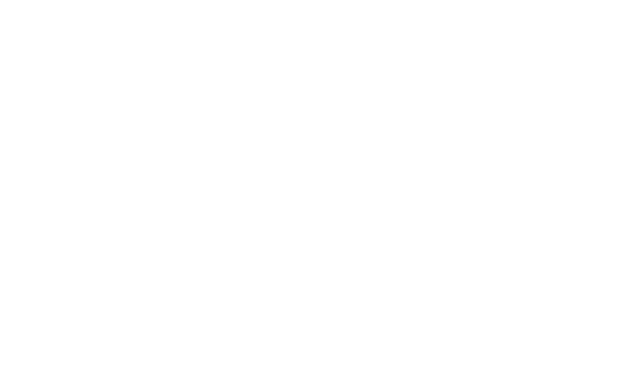
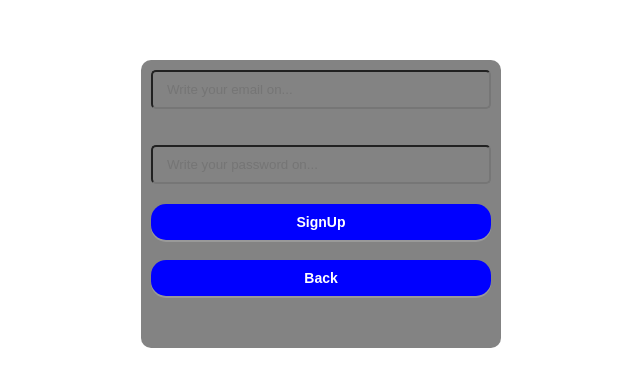
Before and after one commit to Ivan-Oliver/HarryPoterWeb, a React (Create React App) app in the folder harrypoterweb/: page /signup in a window 1280 px wide. Before the commit this address had no page. Shown: the part 246-632 px from the top of the page, without its empty margins (319-959 px from the left). Built offline with nearby package versions, Linux system fonts and the light colour scheme.

Commit message:
feat signup implemented

```diff
--- a/harrypoterweb/src/containers/router/index.tsx
+++ b/harrypoterweb/src/containers/router/index.tsx
@@ -1,5 +1,6 @@
 import { FC } from 'react'
 import { BrowserRouter, Routes, Route } from "react-router-dom";
+import SignupForm from "../../views/Auth/Signup";
 import Categories from '../../views/Categories';
 import Welcome from "../../views/Welcome"
 
@@ -9,6 +10,7 @@ const Router: FC = () => {
         <Routes>
             <Route path='/welcome' element={<Welcome/>}/>
             <Route path='/categories' element={<Categories/>}/>
+            <Route path='/signup' element={<SignupForm/>}/>
 
         </Routes>
         </BrowserRouter>
--- /dev/null
+++ b/harrypoterweb/src/views/Auth/Signup/constants.ts
@@ -0,0 +1,16 @@
+import * as Yup from "yup";
+
+export const validationSchema = Yup.object().shape({
+  email: Yup.string()
+    .email("Formato de email no valido")
+    .required("El campo email es requerido"),
+  password: Yup.string()
+    .min(4, "Too Short!")
+    .max(12, "Too Long!")
+    .required("Required"),
+});
+
+export const initialValues = {
+  email: "",
+  password: "",
+};
--- /dev/null
+++ b/harrypoterweb/src/views/Auth/Signup/index.tsx
@@ -0,0 +1,71 @@
+import { FC, memo, useCallback } from 'react'
+import React, { useState } from 'react'
+import { useNavigate } from 'react-router-dom'
+import {
+  Form,
+  FormButton,
+  FormContainer,
+  Input,
+  Error,
+  InputContainer,
+  BackButton
+} from './styles'
+import { Formik, Field } from 'formik'
+import { initialValues, validationSchema } from './constants'
+import { signup } from '../../../services/api/auth'
+
+
+const SignupForm: FC = () => {
+  const navigate = useNavigate()
+  const [error, setError] = useState<string | null>(null)
+
+  const handleSignup = async (values: typeof initialValues) => {
+    const signupError = await signup(values);
+
+    if (!signupError) {
+      navigate('/categories');
+    } else {
+      setError(signupError);
+    }
+  };
+
+  const handlegoToBack = useCallback(() => {
+    navigate('/')
+  }, [navigate])
+
+
+  return (
+    <FormContainer>
+      <Formik
+        validationSchema={validationSchema}
+        onSubmit={handleSignup}
+        initialValues={initialValues}
+      >
+        <Form>
+          <Field name="email">
+            {({ field, meta }: { field: any; meta: any }) => (
+              <InputContainer>
+                <Input $hasError={!!meta?.error} type="text"
+                  placeholder="Write your email on..." {...field} />
+                {meta?.error && <Error>{meta.error}</Error>}
+              </InputContainer>
+            )}
+          </Field>
+          <Field name="password">
+            {({ field, meta }: { field: any; meta: any }) => (
+              <InputContainer>
+                <Input $hasError={!!meta?.error} {...field} placeholder="Write your password on..."
+                  type="password" />
+                {meta?.error && <Error>{meta.error}</Error>}
+              </InputContainer>
+            )}
+          </Field>
+          <FormButton type="submit">SignUp</FormButton>
+          {<BackButton onClick={handlegoToBack}>Back</BackButton>}
+        </Form>
+      </Formik>
+    </FormContainer>
+  )
+}
+
+export default memo(SignupForm)
--- /dev/null
+++ b/harrypoterweb/src/views/Auth/Signup/styles.ts
@@ -0,0 +1,114 @@
+import styled, { css } from "styled-components";
+import { Form as DefaultForm } from 'formik'
+
+
+
+export const FormContainer = styled.div`
+background-repeat: no-repeat;
+background-size: cover;
+background-position: 100% 100%;
+width: 100vw;
+height:100vh;
+align-items: center;
+display: flex;
+justify-content: center;
+
+`
+
+export const Form = styled(DefaultForm)`
+display: flex;
+flex-direction: column ;
+background-color: rgb(51, 51, 51, 0.602 );
+border-radius: 10px;
+height: 18rem;
+width:22.5rem;
+margin-top: 6.25rem;
+margin-left: 1.7rem;
+margin-right: 1.7rem;
+`
+export const InputContainer = styled.div`
+  display: flex;
+  flex-flow: column;
+  &:not(:first-child) {
+    margin-top: 16px;
+  }
+`
+
+export const Input = styled.input<{ $hasError?: boolean }>`
+padding:10px;
+margin:10px;
+border-radius: 5px;
+background-color: transparent;
+color: ${({ theme }) => theme.colors.grey100};
+${({ $hasError, theme }) =>
+        $hasError ? theme.colors.danger : theme.colors.grey100};
+  padding: 10px 14px;
+
+  ${({ $hasError, theme }) =>
+        $hasError &&
+        css`
+      color: ${theme.colors.grey100};
+    `}
+`
+
+export const FormButton = styled.button`
+ margin: 10px;
+ display: inline-block;
+  padding: 10px 20px;
+  font-size: 14px;
+  font-weight: bold;
+  cursor: pointer;
+  text-align: center;
+  text-decoration: none;
+  outline: none;
+  color: #fff;
+  background-color: blue;
+  border: none;
+  border-radius: 15px;
+  box-shadow: 0 2px #999;
+  &:hover{
+	background-color: blue;
+  }
+  &:active{
+	background-color: blue;
+  box-shadow: 0 5px #666;
+  transform: translateY(4px);
+  }
+`
+
+export const FormMessage = styled.p`
+align-items: center;
+display: flex;
+justify-content: center;
+`
+
+export const Error = styled.span`
+  color: ${({ theme }) => theme.colors.red};
+  font-size: 12px;
+  font-weight: 500;
+  margin-top: 8px;
+`
+export const BackButton = styled.button`
+margin: 10px;
+ display: inline-block;
+  padding: 10px 20px;
+  font-size: 14px;
+  font-weight: bold;
+  cursor: pointer;
+  text-align: center;
+  text-decoration: none;
+  outline: none;
+  color: #fff;
+  background-color: blue;
+  border: none;
+  border-radius: 15px;
+  box-shadow: 0 2px #999;
+  &:hover{
+	background-color: blue;
+  }
+  &:active{
+	background-color: blue;
+  box-shadow: 0 5px #666;
+  transform: translateY(4px);
+  }
+`
```
